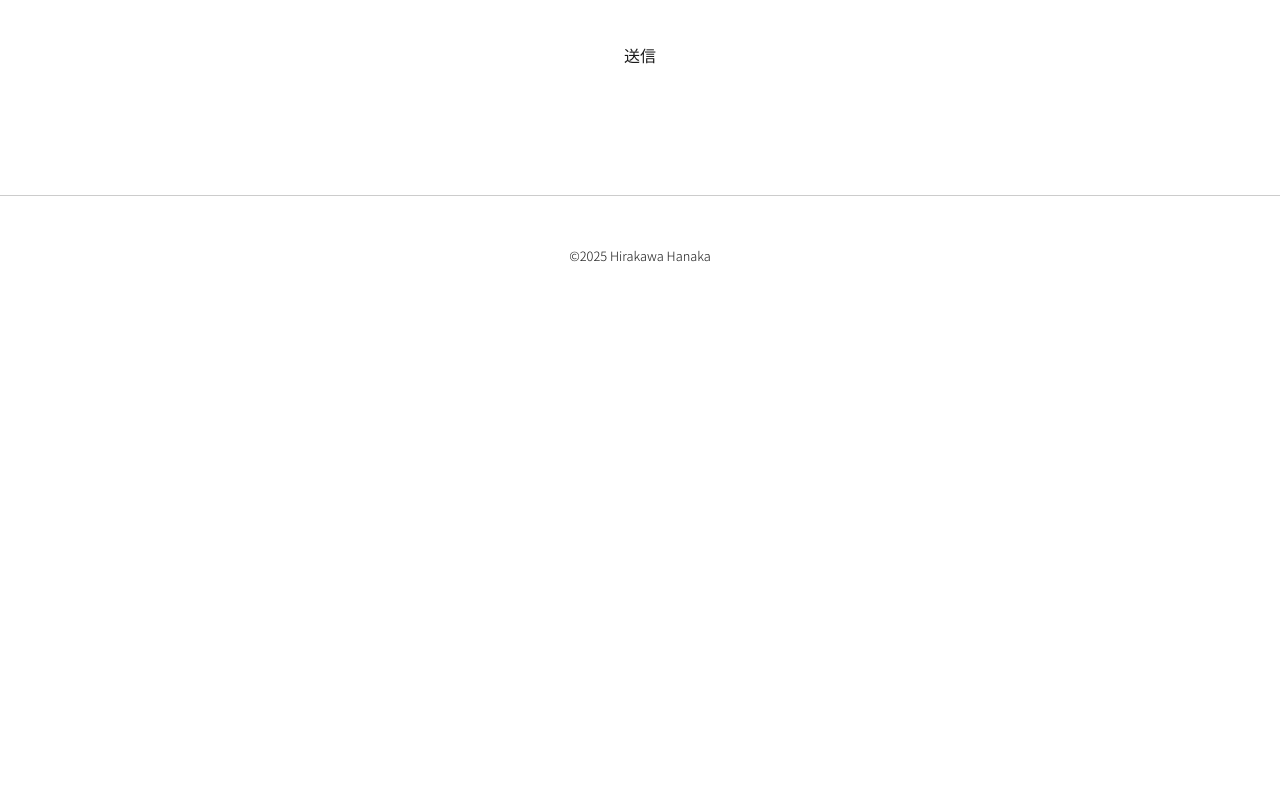
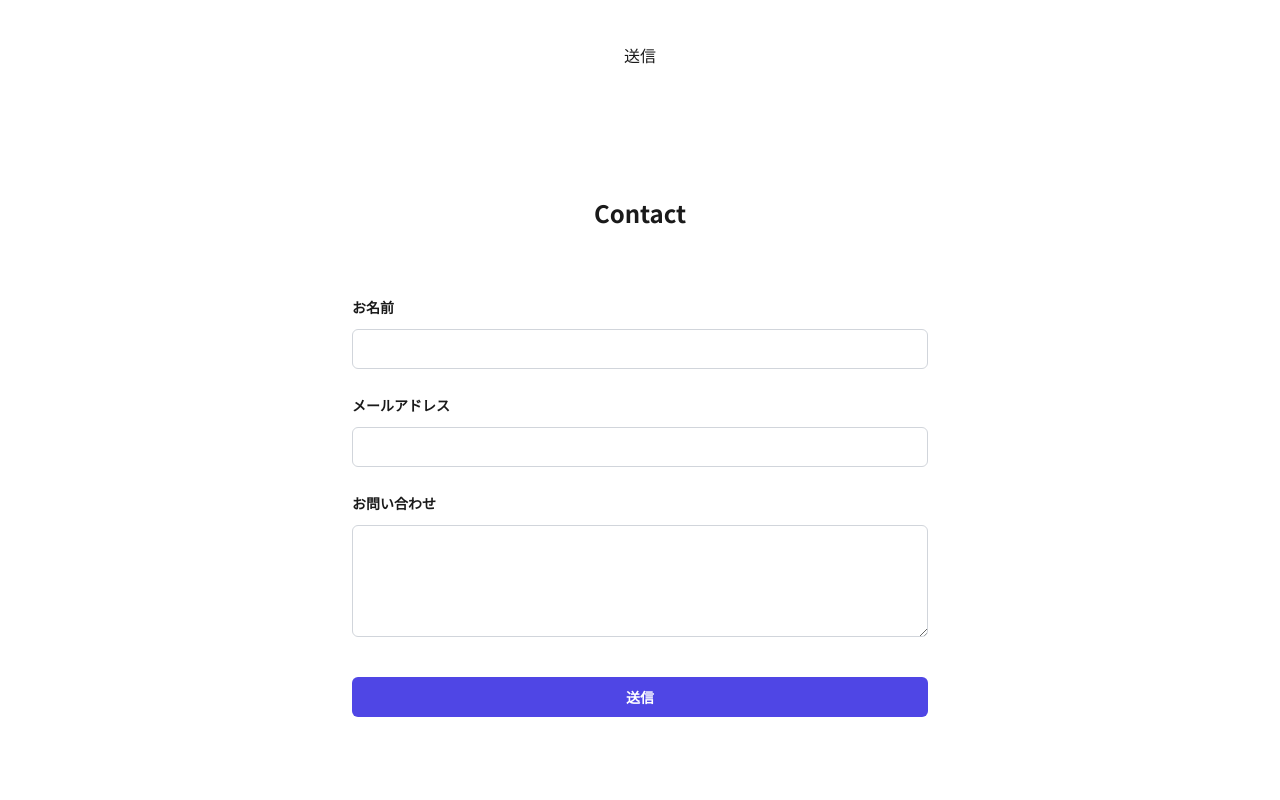
Before and after one commit to hanaka23/my-portfolio, a Next.js app: page / in a window 1280 px wide. Shown: the part 4240-5040 px from the top of the page. Before the commit the page ends 4555 px from the top, so only its background shows below. Built offline with nearby package versions, Linux system fonts and the light colour scheme.

Commit message:
feat:tailwind uiで問い合わせフォーム実装

```diff
--- a/app/page.tsx
+++ b/app/page.tsx
@@ -8,6 +8,7 @@ import Works from "@/components/home/Works";
 import Skills from "@/components/home/Skills";
 import AboutMe from "@/components/home/AboutMe";
 import Contact from "@/components/home/Contact";
+import Form from "@/components/home/Form";
 
 export default function Page() {
   return (
@@ -33,6 +34,7 @@ export default function Page() {
           <section id="contact">
             <Contact />
           </section>
+          <Form />
         </div>
       </div>
     </>
--- /dev/null
+++ b/components/home/Form.tsx
@@ -0,0 +1,80 @@
+import { ChevronDownIcon } from "@heroicons/react/16/solid";
+
+export default function Form() {
+  return (
+    <div className="py-[32px] md:py-[64px]">
+      <div className="mx-auto text-center">
+        <h3>Contact</h3>
+      </div>
+
+      <form action="#" method="POST" className="mx-auto max-w-xl">
+        <div className="grid grid-cols-1 gap-y-6">
+          {/* Name */}
+          <div>
+            <label
+              htmlFor="name"
+              className="block text-sm/6 font-semibold"
+            >
+              お名前
+            </label>
+            <div className="mt-2.5">
+              <input
+                id="name"
+                name="name"
+                type="text"
+                autoComplete="name"
+                className="block w-full rounded-md px-3.5 py-2 text-base outline outline-1 -outline-offset-1 outline-gray-300 placeholder:text-gray-400 focus:outline focus:outline-2 focus:-outline-offset-2 focus:outline-indigo-600"
+              />
+            </div>
+          </div>
+
+          {/* Email */}
+          <div>
+            <label
+              htmlFor="email"
+              className="block text-sm/6 font-semibold"
+            >
+              メールアドレス
+            </label>
+            <div className="mt-2.5">
+              <input
+                id="email"
+                name="email"
+                type="email"
+                autoComplete="email"
+                className="block w-full rounded-md px-3.5 py-2 text-base outline outline-1 -outline-offset-1 outline-gray-300 placeholder:text-gray-400 focus:outline focus:outline-2 focus:-outline-offset-2 focus:outline-indigo-600"
+              />
+            </div>
+          </div>
+
+          {/* Message */}
+          <div>
+            <label
+              htmlFor="message"
+              className="block text-sm/6 font-semibold"
+            >
+              お問い合わせ
+            </label>
+            <div className="mt-2.5">
+              <textarea
+                id="message"
+                name="message"
+                rows={4}
+                className="block w-full rounded-md px-3.5 py-2 text-base outline outline-1 -outline-offset-1 outline-gray-300 placeholder:text-gray-400 focus:outline focus:outline-2 focus:-outline-offset-2 focus:outline-indigo-600"
+              />
+            </div>
+          </div>
+        </div>
+
+        <div className="mt-10">
+          <button
+            type="submit"
+            className="block w-full rounded-md bg-indigo-600 px-3.5 py-2.5 text-sm font-semibold text-white hover:bg-indigo-500 focus-visible:outline focus-visible:outline-2 focus-visible:outline-offset-2 focus-visible:outline-indigo-600"
+          >
+            送信
+          </button>
+        </div>
+      </form>
+    </div>
+  );
+}
```
Also changed, not shown: package.json (+6 -5 lines), 1 other file (tests, documents, lock files or other folders).
